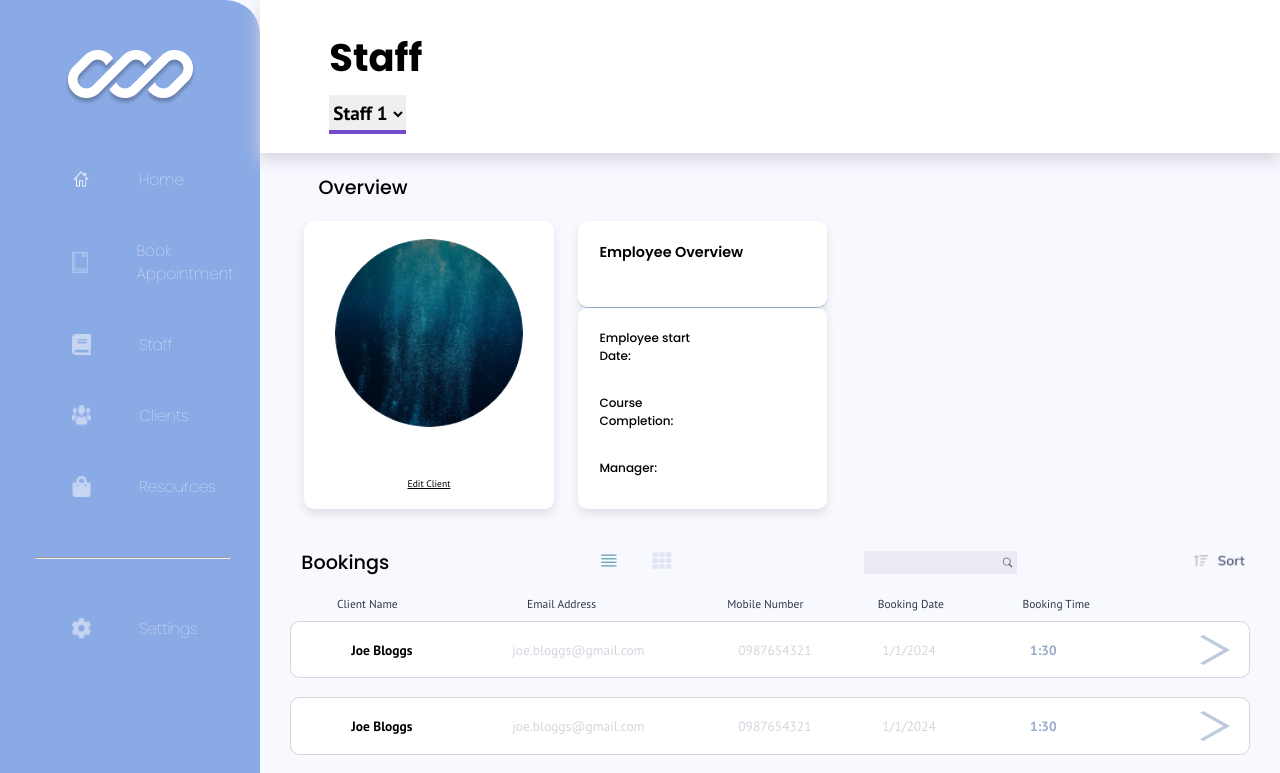
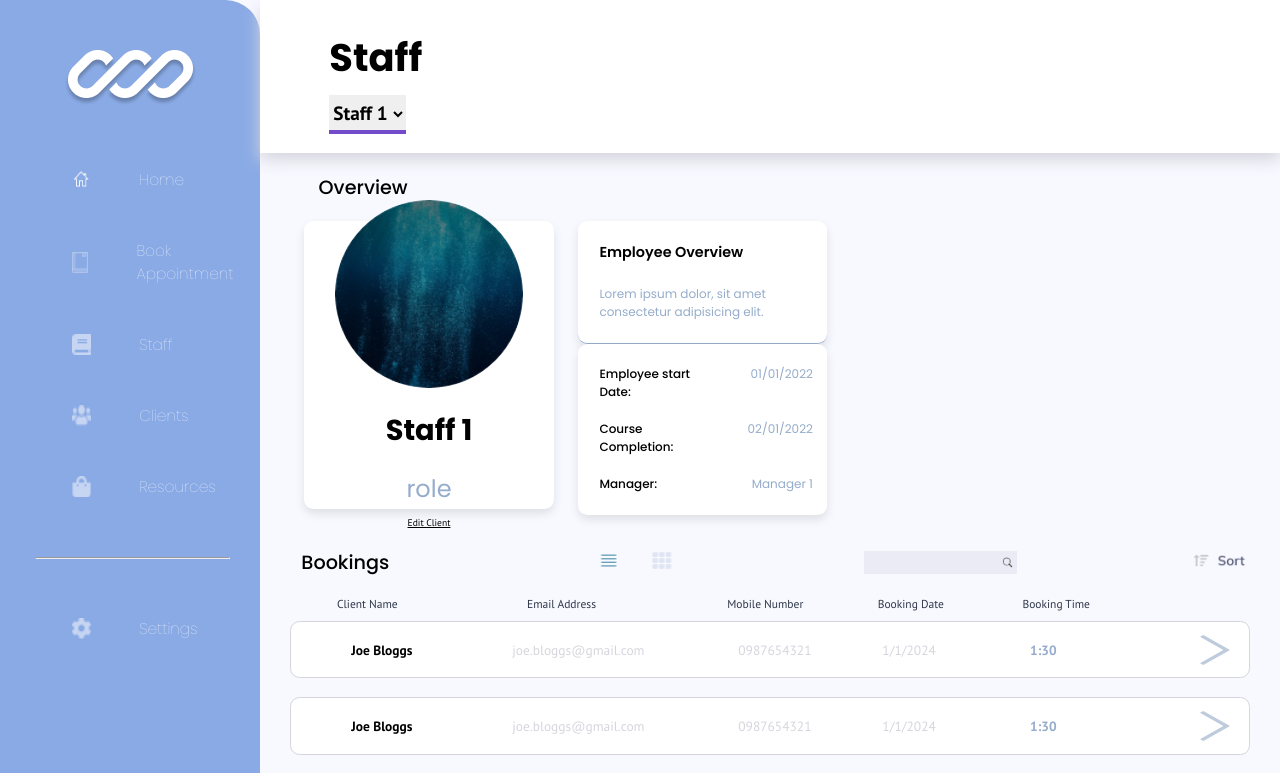
Before and after one commit to nology-tech/verde-client-project, a React (Vite) app: page /staff in a window 1280 px wide. Shown: the top 773 px of the page. Built offline with nearby package versions, Linux system fonts and the light colour scheme.

Commit message:
populated staffprofilecard based on dropdown list

```diff
--- a/src/pages/Staff/Staff.tsx
+++ b/src/pages/Staff/Staff.tsx
@@ -29,6 +29,9 @@ const Staff = ({ variant }: StaffProps) => {
     console.log(dropDown)
   }
 
+  const filteredStaff = StaffList.filter(staff =>
+     staff.name === dropDown)
+
   return (
       <Layout>
         <NavBar variant={variant} />
@@ -45,18 +48,18 @@ const Staff = ({ variant }: StaffProps) => {
 
           <section className="profile--section">
             <h1 className="profile--section__heading">Overview</h1>
-            <StaffProfileCard
+            {filteredStaff.map(staff => <StaffProfileCard
               staff={{
-                id: 0,
-                name:"",
-                start: "",
-                courseEnd: "",
-                manager: "",
-                role: "",
-                description: "",
+                id: Number(`${staff.id}`),
+                name:`${staff.name}`,
+                start: `${staff.start}`,
+                courseEnd: `${staff.courseEnd}`,
+                manager: `${staff.manager}`,
+                role: `${staff.role}`,
+                description: `${staff.description}`,
               }}
               variant={"light"}
-            />
+            />)}
           </section>
           <StaffNavList staff={StaffList} variant={"light"} />
           <section className="booking">
```
